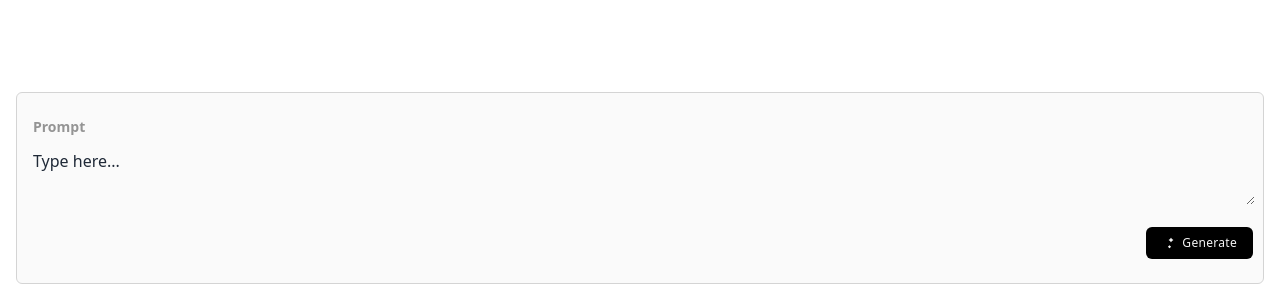
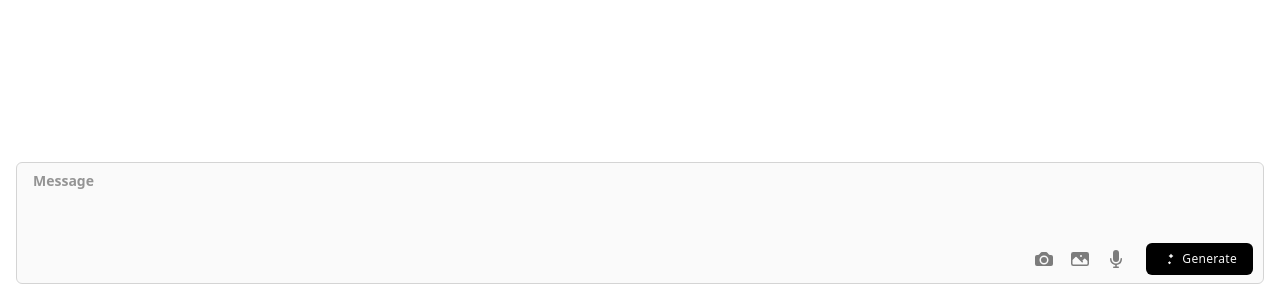
Before and after one commit to shivvamm/Search-With-Aisia, a React (Vite) app in the folder client/: page / in a window 1280 px wide. Shown: the part 500-800 px from the top of the page. Built offline with nearby package versions, Linux system fonts and the light colour scheme.

Commit message:
input updated

```diff
--- a/client/src/components/Search.jsx
+++ b/client/src/components/Search.jsx
@@ -3,11 +3,13 @@ import Generate from "./icons/Generate";
 import Voice from "./icons/Voice";
 import Image from "./icons/Image";
 import Camera from "./icons/Camera";
-import ToggleButtonGroup from "./effects/ToggleButtonGroup";
 
 export default function Search({ addMessage, uuid_session_id }) {
   const [promptText, setPromptText] = useState("");
   const [activeButtons, setActiveButtons] = useState([]);
+  const [lineCount, setLineCount] = useState(1);
+  const promptTextInputRef = useRef(null);
+  const promptTextRef = useRef(null);
   // List items
   const items = [
     // "a penguin swimming in the ocean",
@@ -20,8 +22,16 @@ export default function Search({ addMessage, uuid_session_id }) {
     setPromptText((prevPromptText) => `${prevPromptText} ${text}`);
   };
 
-  const handleChange = (e) => {
-    setPromptText(e.target.value);
+  const handleChange = () => {
+    if (promptTextInputRef.current) {
+      setPromptText(promptTextInputRef.current.innerText);
+    }
+  };
+
+  const handlePaste = (event) => {
+    event.preventDefault();
+    const text = event.clipboardData.getData("text/plain");
+    document.execCommand("insertText", false, text);
   };
 
   const handleGenerate = async () => {
@@ -30,6 +40,9 @@ export default function Search({ addMessage, uuid_session_id }) {
       return;
     }
     addMessage("user", promptText);
+    if (promptTextInputRef.current) {
+      promptTextInputRef.current.innerText = "";
+    }
     setPromptText("");
     const backendUrl = import.meta.env.VITE_LOCAL_BACKEND_URL;
     console.log(backendUrl);
@@ -45,7 +58,7 @@ export default function Search({ addMessage, uuid_session_id }) {
     });
     console.log(body);
     const response = await fetch(
-      `https://search-with-alisia-1.onrender.com/searchnew?search_type=${searchType}`,
+      `http://localhost:8000/searchnew?search_type=${searchType}`,
       {
         method: "POST",
         headers: {
@@ -70,15 +83,18 @@ export default function Search({ addMessage, uuid_session_id }) {
 
   const handleKeyDown = (e) => {
     if (e.key === "Enter") {
-      if (e.shiftKey) {
-        e.preventDefault();
-        setPromptText((prev) => prev + "\n");
-      } else {
       e.preventDefault();
 
-        if (promptText.trim() === "") {
-          setPromptText((prev) => prev + "\n");
+      if (e.shiftKey) {
+        const range = document.createRange();
+        const selection = window.getSelection();
+        range.selectNodeContents(promptTextInputRef.current);
+        range.collapse(false);
+        selection.removeAllRanges();
+        selection.addRange(range);
+        document.execCommand("insertHTML", false, "<br><br>"); // Add a new line
       } else {
+        if (promptText.trim() !== "") {
           handleGenerate();
         }
       }
@@ -103,28 +119,29 @@ export default function Search({ addMessage, uuid_session_id }) {
       ) : (
         <></>
       )}
-      <div className="bg-neutral-50 border-neutral-300 py-4 dark:border-neutral-700 dark:bg-neutral-900 rounded-md border">
+      <div className="flex w-full flex-col overflow-hidden border-neutral-300 bg-neutral-50 text-neutral-600 has-[p:focus]:outline has-[p:focus]:outline-2 has-[p:focus]:outline-offset-2 has-[p:focus]:outline-black dark:border-neutral-700 dark:bg-neutral-900 dark:text-neutral-300 dark:has-[p:focus]:outline-white rounded-md border">
         <div className="p-2">
           <p
             id="promptLabel"
             className="pb-1 pl-2 text-sm font-bold text-neutral-600 opacity-60 dark:text-neutral-300"
           >
-            Prompt
+            Message
           </p>
-          <textarea
-            className="bg-transparent border-none text-current placeholder-current p-2 overflow-y-auto max-h-44 w-full focus:outline-none"
+          <p
+            className="scroll-on max-h-36 w-full overflow-y-auto px-2 py-1 focus:outline-none"
             role="textbox"
             aria-labelledby="promptLabel"
-            value={promptText}
-            onChange={handleChange}
+            contentEditable
+            onInput={handleChange}
+            onPaste={handlePaste}
             onKeyDown={handleKeyDown}
-            placeholder="Type here..."
+            ref={promptTextInputRef}
           />
+          <textarea name="promptText" ref={promptTextRef} hidden />
         </div>
         <div className="flex w-full items-center justify-end gap-4 px-2.5 py-2">
           <div className="flex items-center gap-2">
-            {/* Your buttons */}
-            {/* <button
+            <button
               className="rounded-full p-1 text-neutral-600/75 hover:bg-neutral-950/10 hover:text-neutral-600 focus:outline-none focus-visible:text-neutral-600 focus-visible:outline focus-visible:outline-offset-0 focus-visible:outline-black active:bg-neutral-950/5 active:-outline-offset-2 dark:text-neutral-300/75 dark:hover:bg-white/10 dark:hover:text-neutral-300 dark:focus-visible:text-neutral-300 dark:focus-visible:outline-white dark:active:bg-white/5"
               title="Use Camera"
               aria-label="Use Camera"
@@ -146,13 +163,9 @@ export default function Search({ addMessage, uuid_session_id }) {
               aria-label="Use Voice"
             >
               <Voice />
-          </button> */}
+            </button>
           </div>
 
-          {/* <ToggleButtonGroup
-            activeButtons={activeButtons}
-            setActiveButtons={setActiveButtons}
-          />*/}
           <button
             type="button"
             onClick={handleGenerate}
```
Lines whose indentation alone changed are shown as unchanged.
